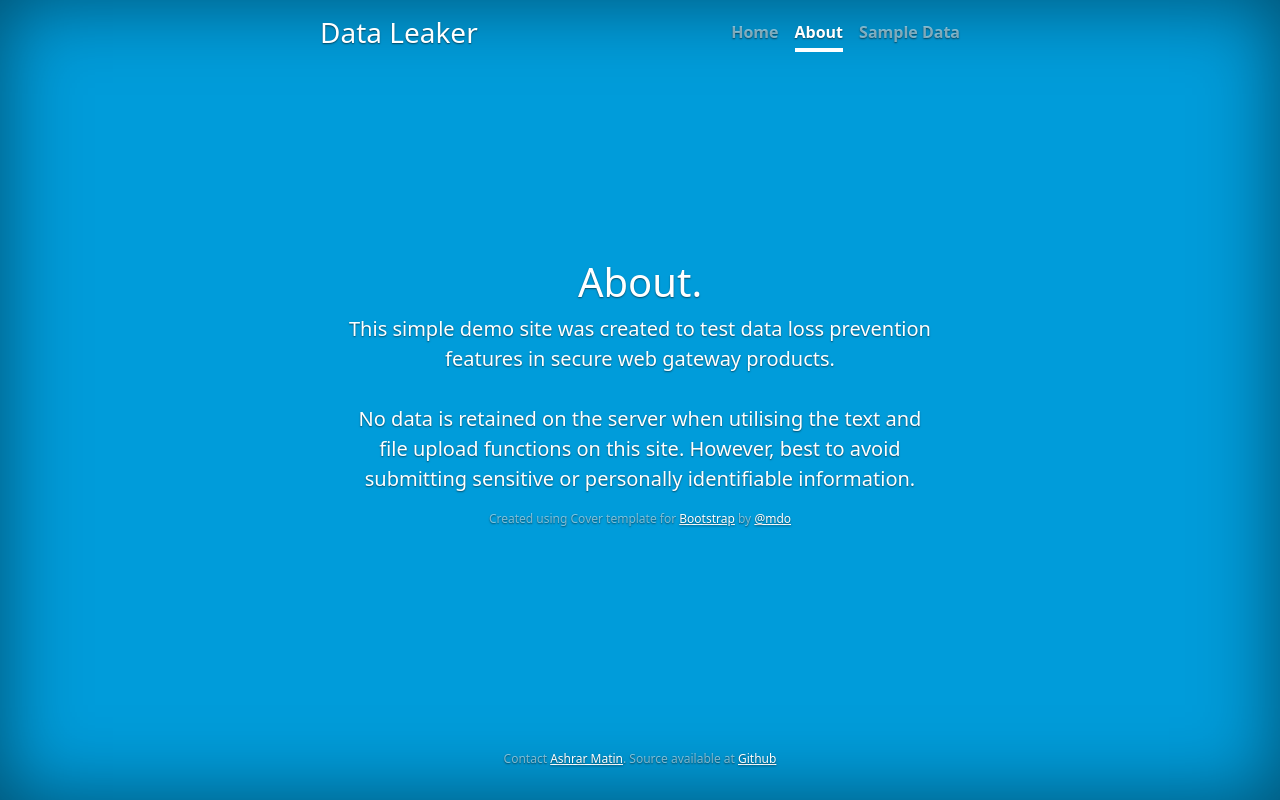
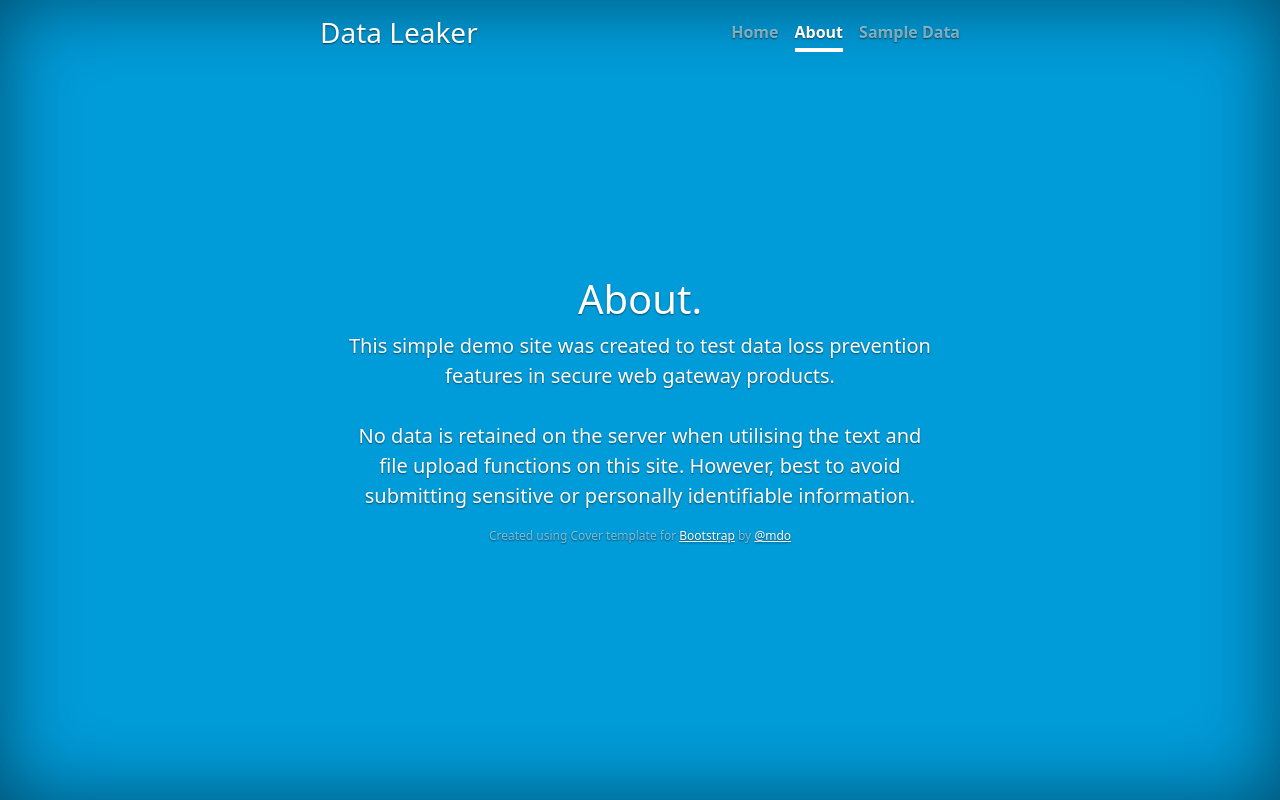
Before and after one commit to artvan009/test-dlp-julian, a Flask app: page /about in a window 1280 px wide. Run offline with Flask 2, Linux system fonts and the light colour scheme; some libraries are stand-ins or nearby versions.

Commit message:
Update index.html

```diff
--- a/templates/index.html
+++ b/templates/index.html
@@ -131,7 +131,6 @@
 
       <footer class="mastfoot mt-auto">
         <div class="inner">
-          <p>Contact <a href="mailto:amatin@zscaler.com">Ashrar Matin</a>. Source available at <a href="https://github.com/jxg81/dlp-test-site">Github</a></p>
         </div>
       </footer>
     </div>
```
